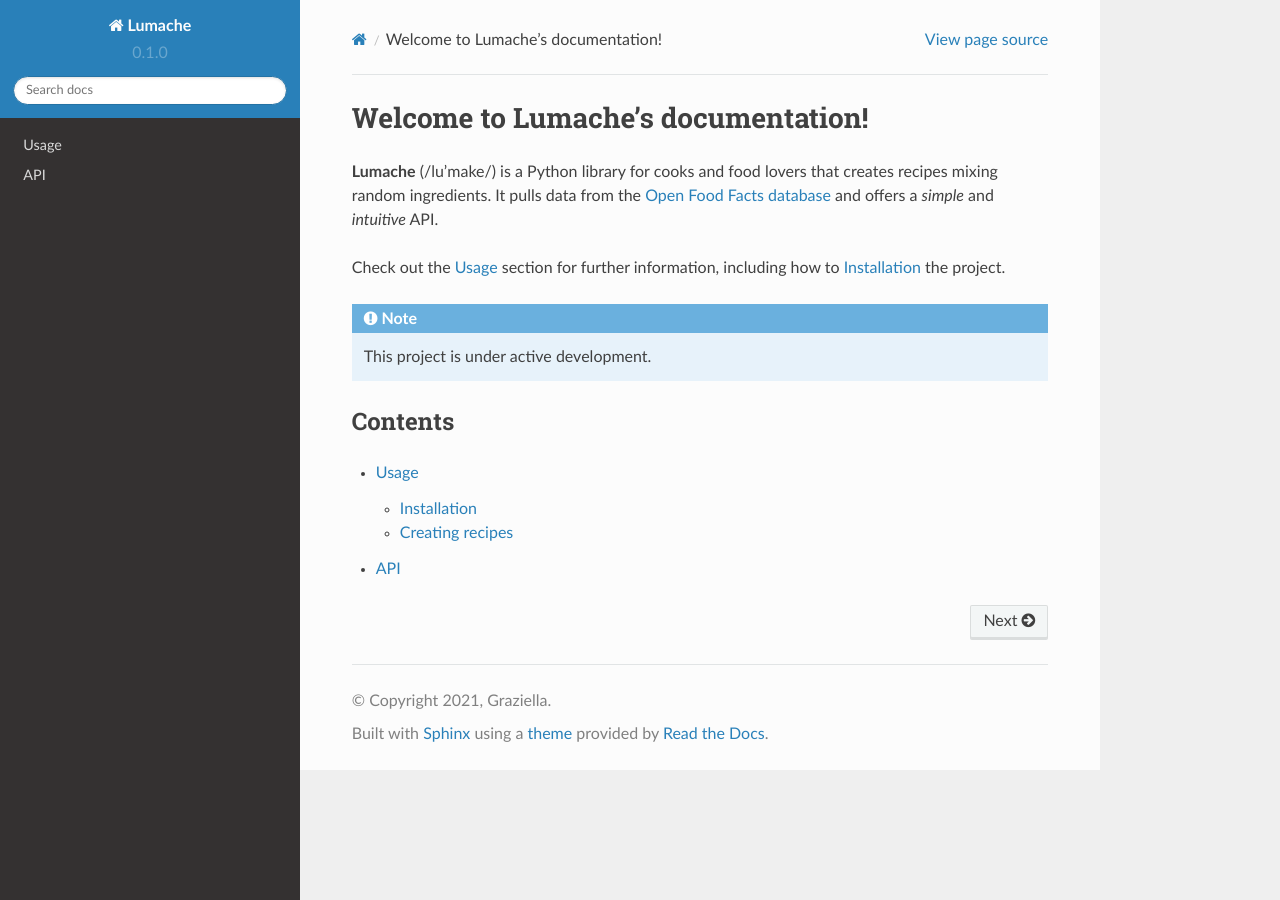
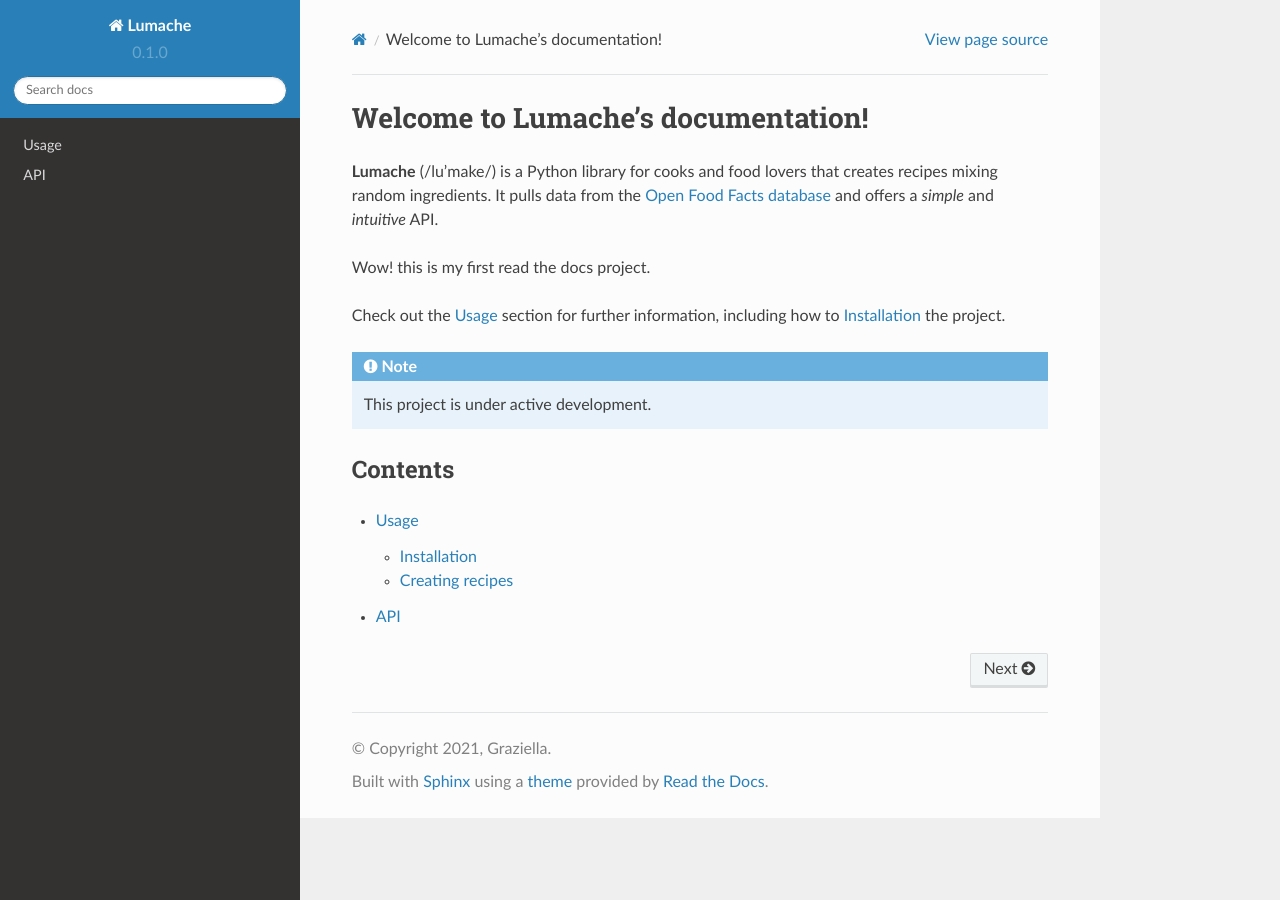
Before and after one commit to hopanoid/Enzyme-Reaction-Dynamics-Tutorial, a Sphinx documentation site: the page built from docs/source/index.rst, in a window 1280 px wide. Built offline with Sphinx 7.4.7 and the Read the Docs theme 2.0.0, drawn with Linux system fonts in a browser that asks for light colours.

Commit message:
Following read-the-docs tutorials
Making the first commit

```diff
--- a/docs/source/index.rst
+++ b/docs/source/index.rst
@@ -5,6 +5,8 @@
 that creates recipes mixing random ingredients.
 It pulls data from the `Open Food Facts database <https://world.openfoodfacts.org/>`_
 and offers a *simple* and *intuitive* API.
+
+Wow! this is my first read the docs project.
 
 Check out the :doc:`usage` section for further information, including
 how to :ref:`installation` the project.
```
